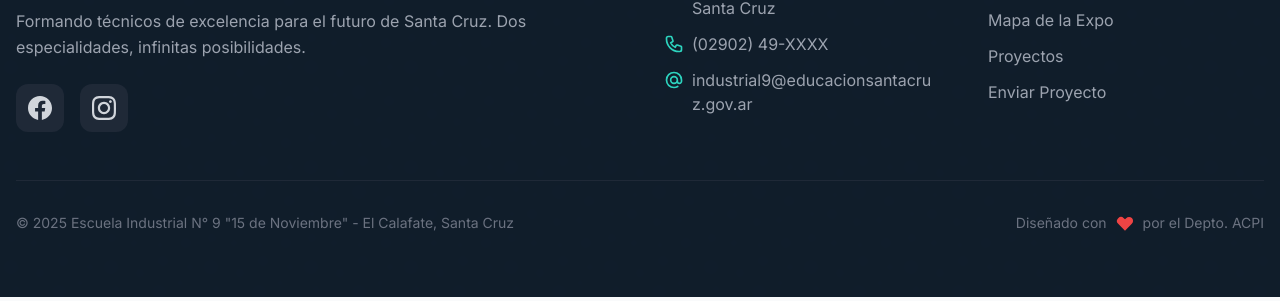
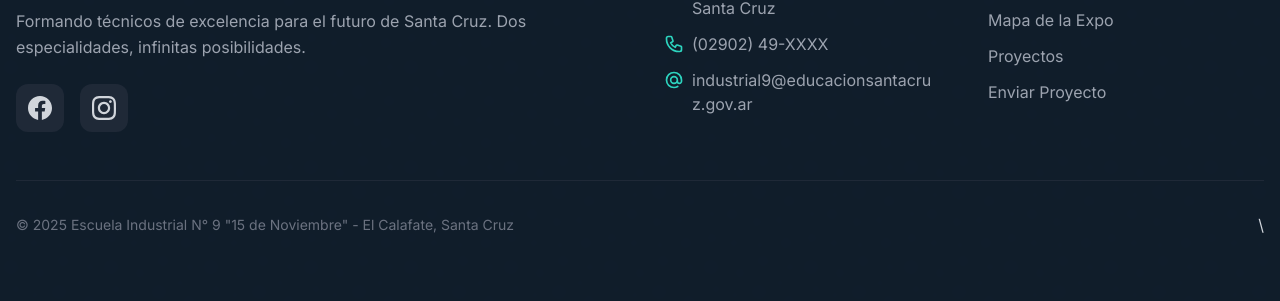
Before and after one commit to pablolimardo/expotecnica2025, a plain HTML site: page index.html in a window 1280 px wide. Shown: the part 6675-6976 px from the top of the page. Drawn offline with nearby package versions, Linux system fonts and the light colour scheme.

Commit message:
Update index.html

```diff
--- a/index.html
+++ b/index.html
@@ -939,13 +939,7 @@
                     <p class="text-gray-500 text-sm">
                         © 2025 Escuela Industrial N° 9 "15 de Noviembre" - El Calafate, Santa Cruz
                     </p>
-                    <div class="flex items-center space-x-2 text-sm">
-                        <span class="text-gray-500">Diseñado con</span>
-                        <svg class="w-5 h-5 text-red-500" fill="currentColor" viewBox="0 0 20 20">
-                            <path fill-rule="evenodd" d="M3.172 5.172a4 4 0 015.656 0L10 6.343l1.172-1.171a4 4 0 115.656 5.656L10 17.657l-6.828-6.829a4 4 0 010-5.656z" clip-rule="evenodd"></path>
-                        </svg>
-                        <span class="text-gray-500">por el Depto. ACPI</span>
-                    </div>
+          \
                 </div>
             </div>
         </div>
```
